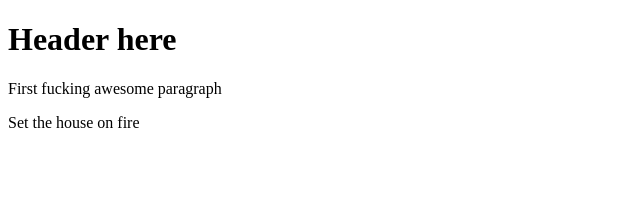
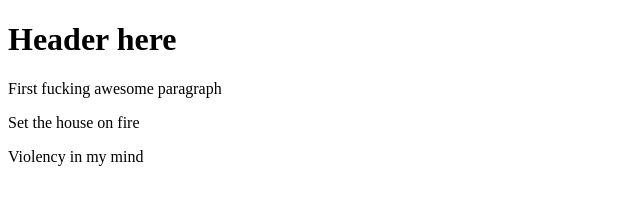
Before and after one commit to aleksa0/titty, a plain HTML site: page index.html in a window 1280 px wide. Shown: the whole page, without its empty margins (0-640 px from the left). Drawn offline with Linux system fonts and the light colour scheme.

Commit message:
Update index.html

```diff
--- a/index.html
+++ b/index.html
@@ -7,5 +7,6 @@
 	<h1>Header here</h1>
 	<p>First fucking awesome paragraph</p>
 	<p>Set the house on fire</p>
+	<p>Violency in my mind</p>
 </body>
 </html>
```
